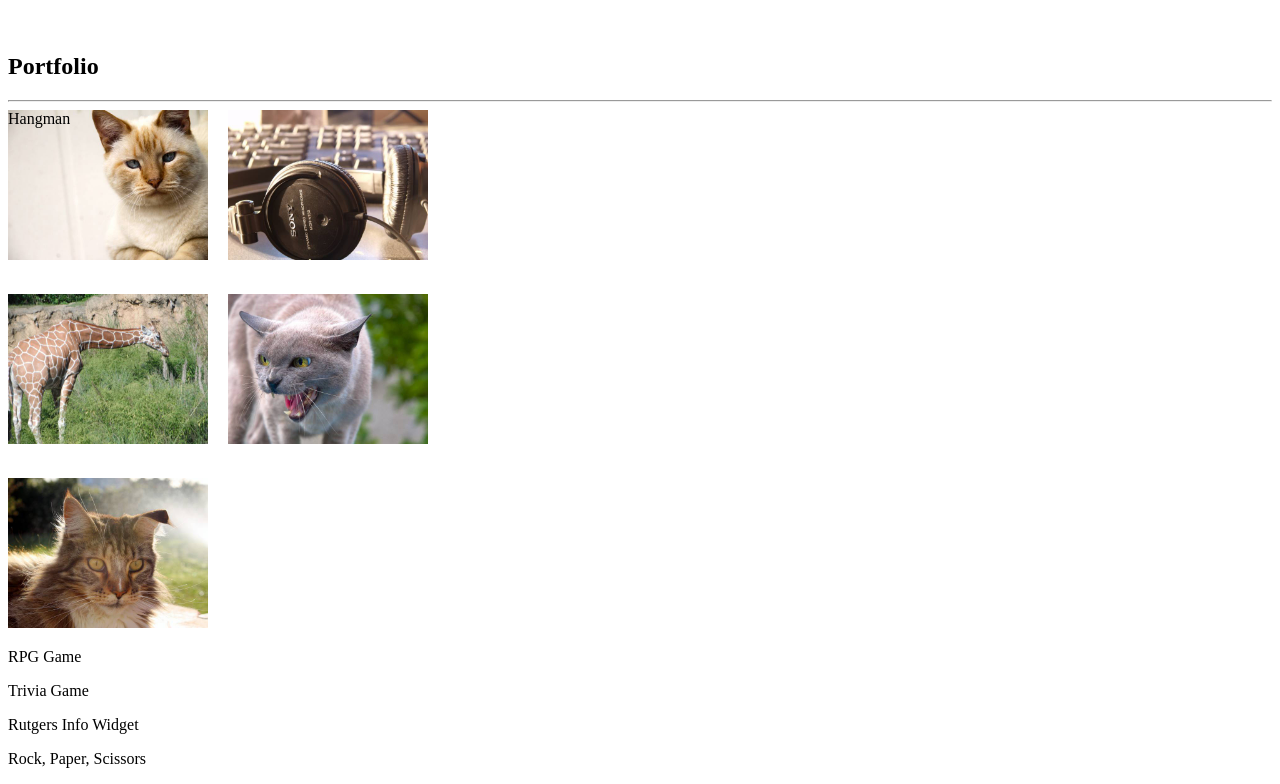
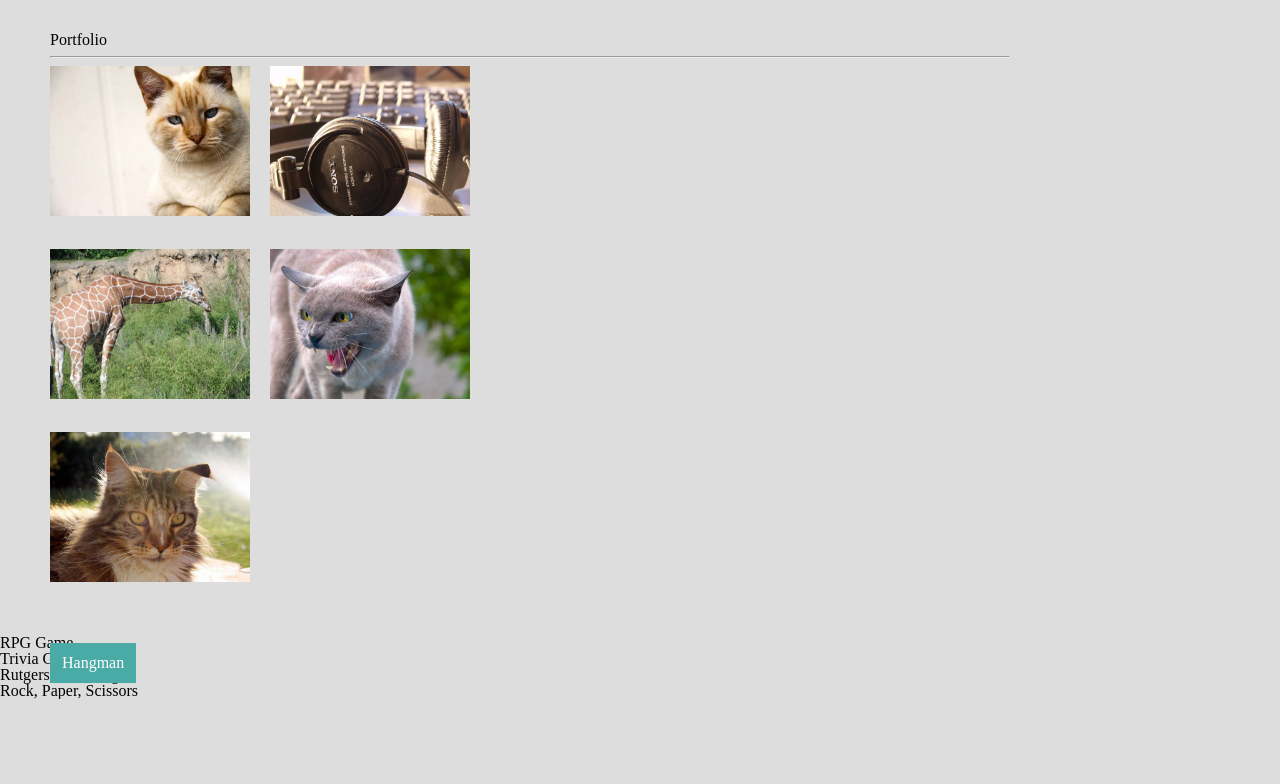
Before and after one commit to Rawgher/Basic-Portfolio, a plain HTML site: page portfolio.html in a window 1280 px wide. Shown: the part 107-891 px from the top of the page. After the commit the page ends 806 px from the top, so only its background shows below. Drawn offline with Linux system fonts and the light colour scheme.

Commit message:
added reset

```diff
--- a/assets/css/reset.css
+++ b/assets/css/reset.css
@@ -0,0 +1,48 @@
+/* http://meyerweb.com/eric/tools/css/reset/
+   v2.0 | 20110126
+   License: none (public domain)
+*/
+
+html, body, div, span, applet, object, iframe,
+h1, h2, h3, h4, h5, h6, p, blockquote, pre,
+a, abbr, acronym, address, big, cite, code,
+del, dfn, em, img, ins, kbd, q, s, samp,
+small, strike, strong, sub, sup, tt, var,
+b, u, i, center,
+dl, dt, dd, ol, ul, li,
+fieldset, form, label, legend,
+table, caption, tbody, tfoot, thead, tr, th, td,
+article, aside, canvas, details, embed,
+figure, figcaption, footer, header, hgroup,
+menu, nav, output, ruby, section, summary,
+time, mark, audio, video {
+	margin: 0;
+	padding: 0;
+	border: 0;
+	font-size: 100%;
+	font: inherit;
+	vertical-align: baseline;
+}
+/* HTML5 display-role reset for older browsers */
+article, aside, details, figcaption, figure,
+footer, header, hgroup, menu, nav, section {
+	display: block;
+}
+body {
+	line-height: 1;
+}
+ol, ul {
+	list-style: none;
+}
+blockquote, q {
+	quotes: none;
+}
+blockquote:before, blockquote:after,
+q:before, q:after {
+	content: '';
+	content: none;
+}
+table {
+	border-collapse: collapse;
+	border-spacing: 0;
+}
--- a/assets/css/style.css
+++ b/assets/css/style.css
@@ -1,7 +1,11 @@
+body {
+    background-color: #dddddd;
+}
 .header {
     overflow: hidden;
     background-color: #fff;
     padding: 20px 10px;
+    font-family: 'Georgia', Times, Times New Roman, serif;
 }
 
 .header a {
@@ -41,6 +45,18 @@
 }
 
 .bottom-center {
-    position: absolute;
+    position: fixed;
+    text-align: center;
+    background-color: #4aaaa5;
+    color: white;
+    padding: 12px;
+    text-align: center;
+    bottom: 10px;
+}
 
+.content {
+    grid-column: center;
+    width: 960px;
+    padding: 50px;
+    border: 13px 270px;
 }
--- a/portfolio.html
+++ b/portfolio.html
@@ -1,6 +1,7 @@
 <!doctype html>
 <html>
     <head>
+        <link type="text/css" rel="stylesheet" href="assets/css/reset.css">
         <link type="text/css" rel="stylesheet" href="assets/css/style.css">
     </head>
     <body>
@@ -12,14 +13,16 @@
                 <a href="contact.html">Contact</a>
             </div>
         </div>
-            <h2>Portfolio</h2>
+        <div class="content">
+        <h2>Portfolio</h2>
             <hr>
             <div class="grid-container">
                 <div class="grid-item"><img src="assets/images/cat1.jpg"
                 alt="Hangman"
                 title="Hangman"
-                width="200px" height="150px"></div>
-                <div class="bottom-center">Hangman</div>
+                width="200px" height="150px">
+                    <div class="bottom-center">Hangman</div>
+                </div>
                 <div class="grid-item"><img src="assets/images/headphones.jpg"
                 alt="RPG Game"
                 title="RPG Game"
@@ -37,7 +40,7 @@
                 title="Rock, Paper, Scissors"
                 width="200px" height="150px"></div>
             </div>
-
+        </div>
         <p></p>
         <p>RPG Game</p>
         <p>Trivia Game</p>
```
Also changed, not shown: contact.html (+2 -1 lines), index.html (+3 -2 lines).
